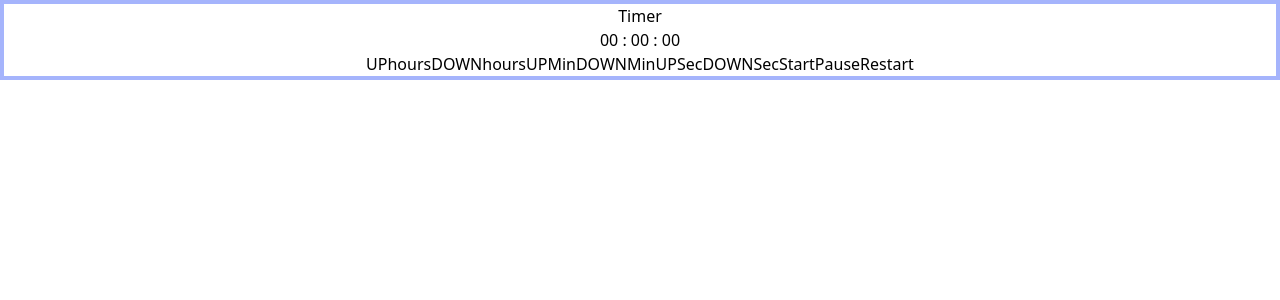
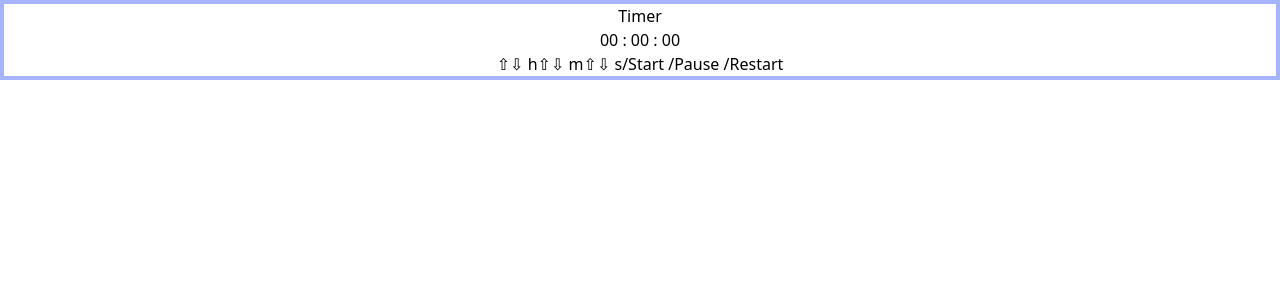
Before and after one commit to AgneseSpinella/Timer-app, a React (Create React App) app: page /timer in a window 1280 px wide. Shown: the top 300 px of the page. Built offline with nearby package versions, Linux system fonts and the light colour scheme.

Commit message:
feat: icons added

```diff
--- a/src/pages/Timer/index.jsx
+++ b/src/pages/Timer/index.jsx
@@ -55,14 +55,14 @@ const Timer = ( ) => {
         <div>
             <h2>Timer</h2>
             <p>{hours} : {minutes} : {seconds} </p>
-            <button onClick={() => handleChange("addHours")}>UPhours</button>
-            <button onClick={() => handleChange("subHours")}>DOWNhours</button>
-            <button onClick={() => handleChange("addMin")}>UPMin</button>
-            <button onClick={() => handleChange("subMin")}>DOWNMin</button>
-            <button onClick={() => handleChange("addSec")}>UPSec</button>
-            <button onClick={() => handleChange("subSec")}>DOWNSec</button>
-            <button onClick={() => setStart(true)}>Start</button>
-            <button onClick={() => setStart(false)}>Pause</button>
+            <button onClick={() => handleChange("addHours")}>&#8679; </button>
+            <button onClick={() => handleChange("subHours")}>&#8681; h</button>
+            <button onClick={() => handleChange("addMin")}>&#8679;</button>
+            <button onClick={() => handleChange("subMin")}>&#8681; m</button>
+            <button onClick={() => handleChange("addSec")}>&#8679;</button>
+            <button onClick={() => handleChange("subSec")}>&#8681; s</button>
+            <button onClick={() => setStart(true)}> /Start / </button>
+            <button onClick={() => setStart(false)}> Pause / </button>
             <button onClick={() => {setTime(0);setStart(false)}}>Restart</button>
         </div>
     )
```
